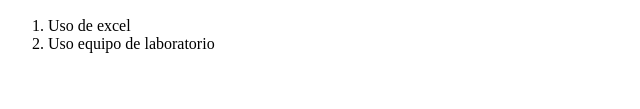
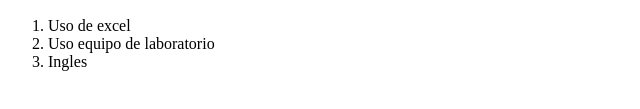
Before and after one commit to juliahuchin/cv_prueba_2, a plain HTML site: page index_2.html in a window 1280 px wide. Shown: the part 379-488 px from the top of the page, 0-640 px from the left. Drawn offline with Linux system fonts and the light colour scheme.

Commit message:
adecuaciones

```diff
--- a/index_2.html
+++ b/index_2.html
@@ -21,6 +21,7 @@
     <ol>
         <li>Uso de excel </li>
         <li>Uso equipo de laboratorio </li>
+        <li>Ingles</li>
     </ol>
 </body>
 </html>
```
